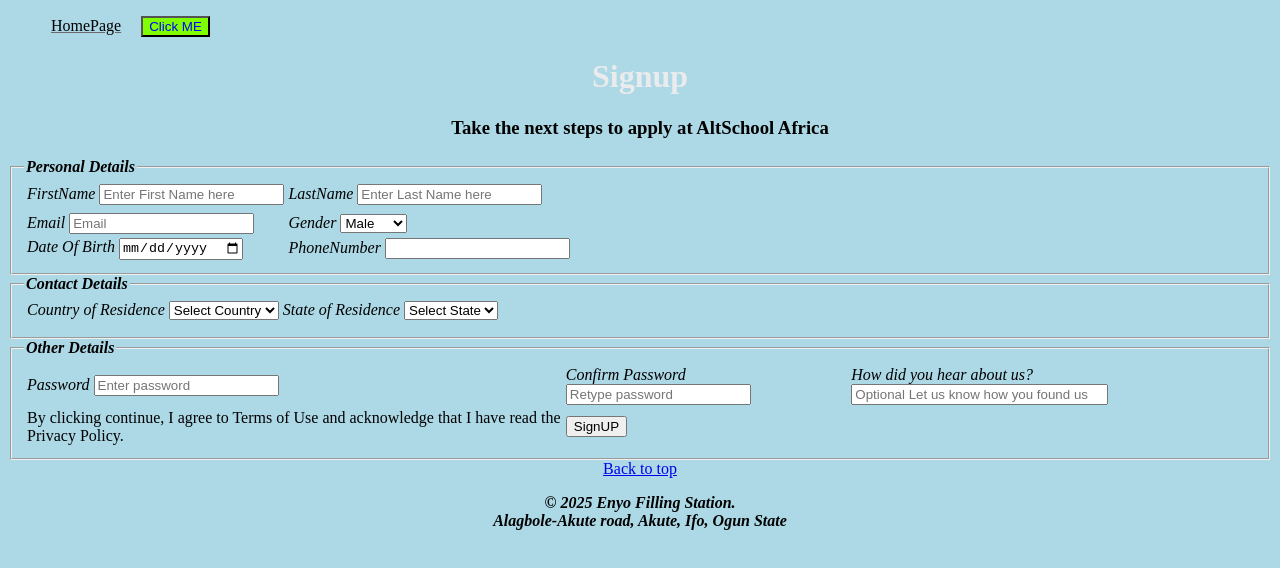
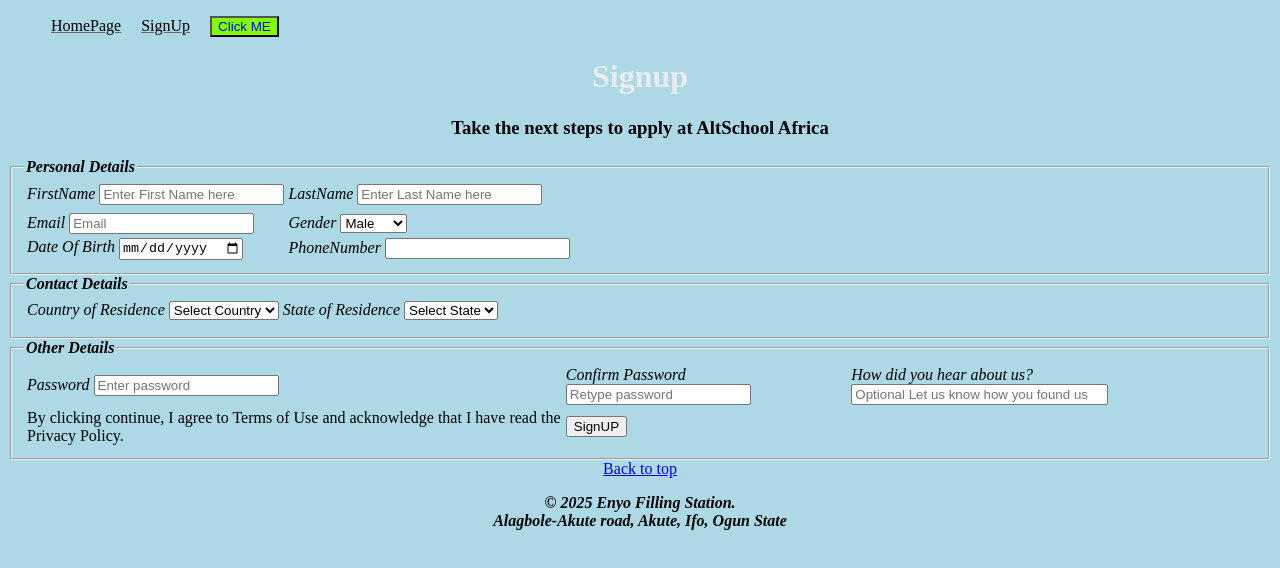
Before and after one commit to Fashflash16/FirstAssignment, a plain HTML site: page form.html in a window 1280 px wide. Drawn offline with Linux system fonts and the light colour scheme; a web font is replaced by a local one.

Commit message:
form file name changed and added to staging area

```diff
--- a/forms.html
+++ b/form.html
@@ -11,7 +11,7 @@
         <nav class="bionav">
           <ul>
             <li><a href="/FirstAssignment/">HomePage</a></li>
-            <!--<li><a href="forms.html">SignUp</a></li>-->
+            <li><a href="form.html">SignUp</a></li>
             <li><button popovertarget="mydiv" class="MyBtn">Click ME</button></li>
           </ul>
         </nav>
```
Also changed, not shown: index.html (+1 -1 lines).
